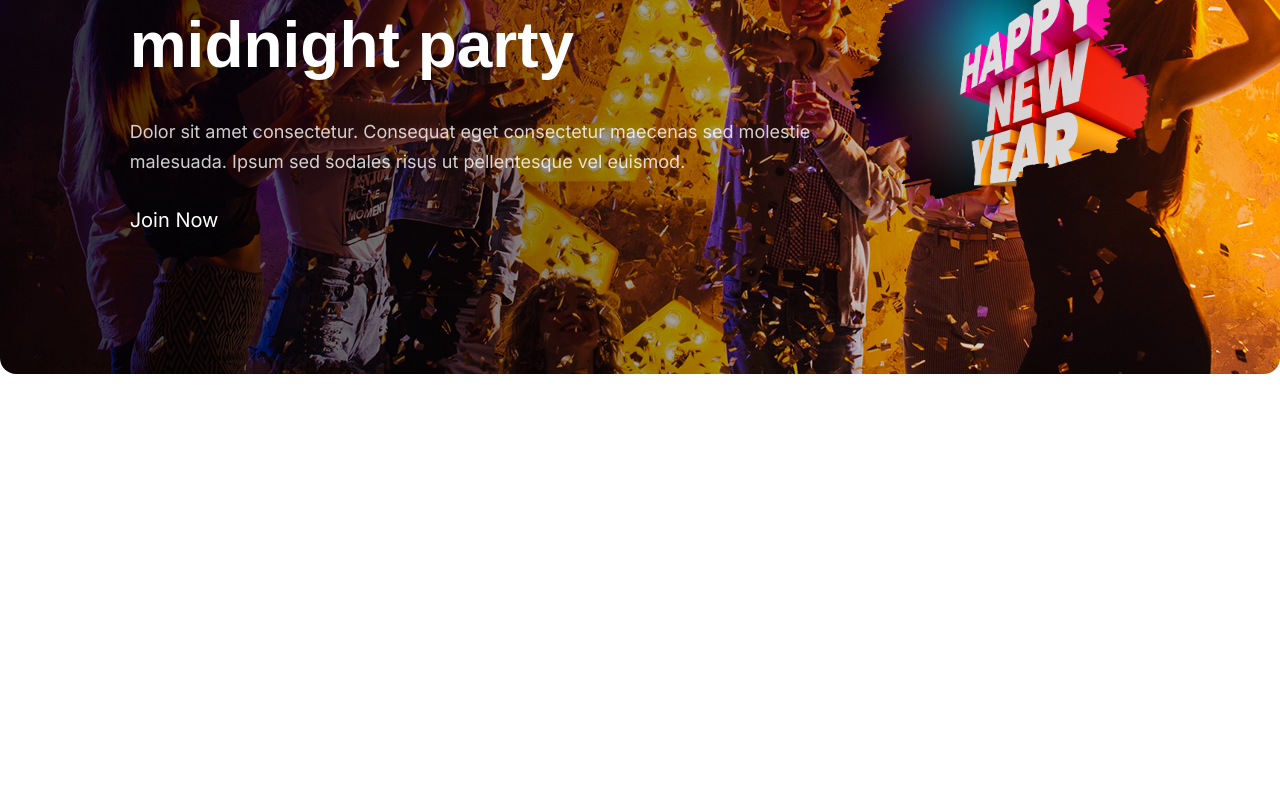
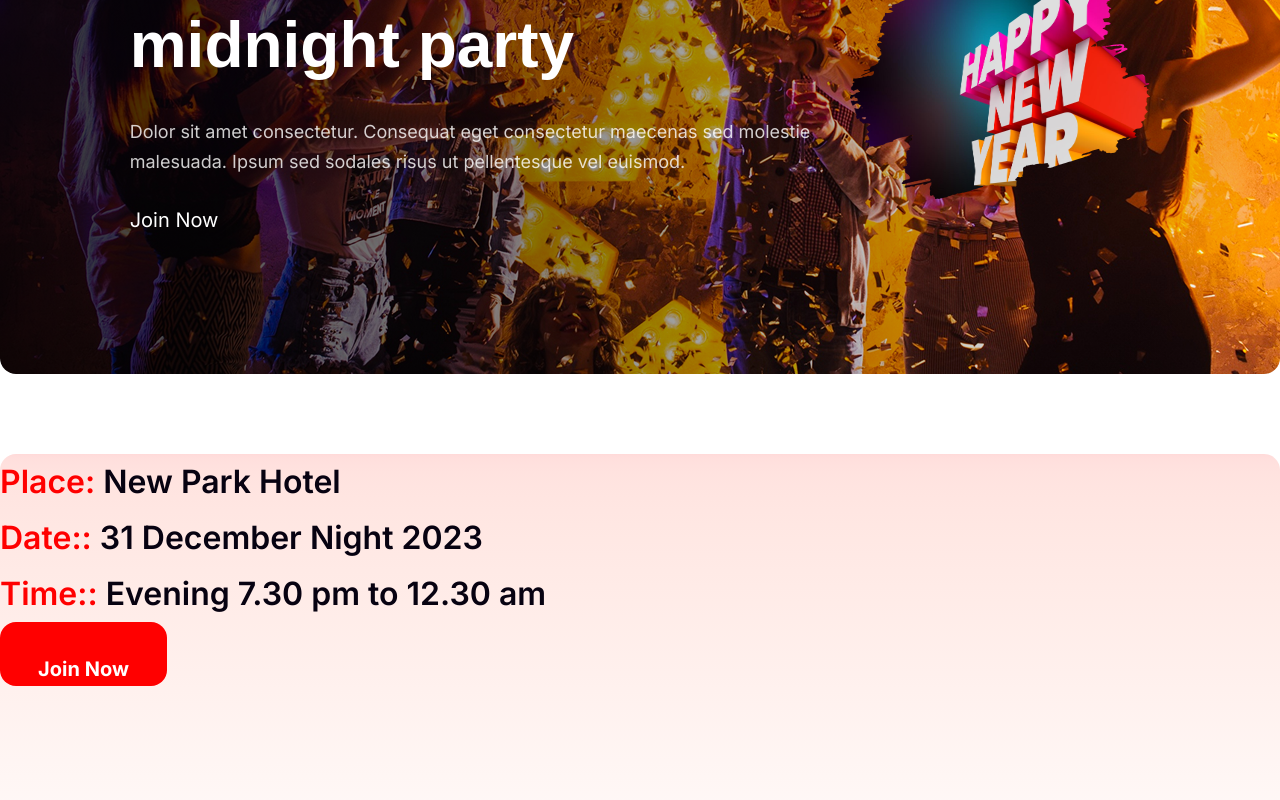
Before and after one commit to coderyeasin/new-year-offer, a React (Vite) app: page / in a window 1280 px wide. Shown: the part 1874-2674 px from the top of the page. Before the commit the page ends 2328 px from the top, so only its background shows below. Built offline with nearby package versions, Linux system fonts and the light colour scheme.

Commit message:
wel-party

```diff
--- a/src/components/WelcomeParty/WelcomeParty.tsx
+++ b/src/components/WelcomeParty/WelcomeParty.tsx
@@ -1,8 +1,10 @@
+import Container from "../layout/Container";
 import Section from "../layout/Section";
 // import partyImg from "/src/assets/party.png";
 import newYear from "/src/assets/new-year-shape.png";
 const WelcomeParty = () => {
   return (
+    <Container>
       <Section>
         <div className="flex justify-center gap-10 items-center w-full h-[600px] bg-[linear-gradient(to_right,rgba(0,0,0,0.8),rgba(0,0,0,0)),url('/src/assets/party.png')] rounded-2xl">
           <div className="text-white space-y-7">
@@ -10,15 +12,34 @@ const WelcomeParty = () => {
               Welcome to <br /> midnight party
             </h1>
             <p className="font-inter text-white/80 text-[18px] leading-[30px]">
-            Dolor sit amet consectetur. Consequat eget consectetur maecenas sed
-            molestie <br /> malesuada. Ipsum sed sodales risus ut pellentesque
-            vel euismod.
+              Dolor sit amet consectetur. Consequat eget consectetur maecenas
+              sed molestie <br /> malesuada. Ipsum sed sodales risus ut
+              pellentesque vel euismod.
             </p>
             <h3 className="font-inter text-[20px]">Join Now</h3>
           </div>
           <img src={newYear} alt="newYear" className="w-[300px] h-[250px]" />
         </div>
       </Section>
+      <Section>
+        <div className="w-full h-[482px] bg-linear-to-t from-white to-secondary/15 rounded-2xl mx-auto">
+          <p className="text-TextPrimary font-inter font-semibold text-[32px] leading-[56px]">
+            <span className="text-secondary">Place:</span> New Park Hotel
+          </p>
+          <p className="text-TextPrimary font-inter font-semibold text-[32px] leading-[56px]">
+            <span className="text-secondary">Date::</span> 31 December Night
+            2023
+          </p>
+          <p className="text-TextPrimary font-inter font-semibold text-[32px] leading-[56px]">
+            <span className="text-secondary">Time::</span> Evening 7.30 pm to
+            12.30 am
+          </p>
+          <button className="bg-secondary text-white text-[20px] font-inter font-bold rounded-2xl w-[167px] h-[56px] px-[16px] py-[32px]">
+            Join Now
+          </button>
+        </div>
+      </Section>
+    </Container>
   );
 };
 
```
Lines whose indentation alone changed are shown as unchanged.
